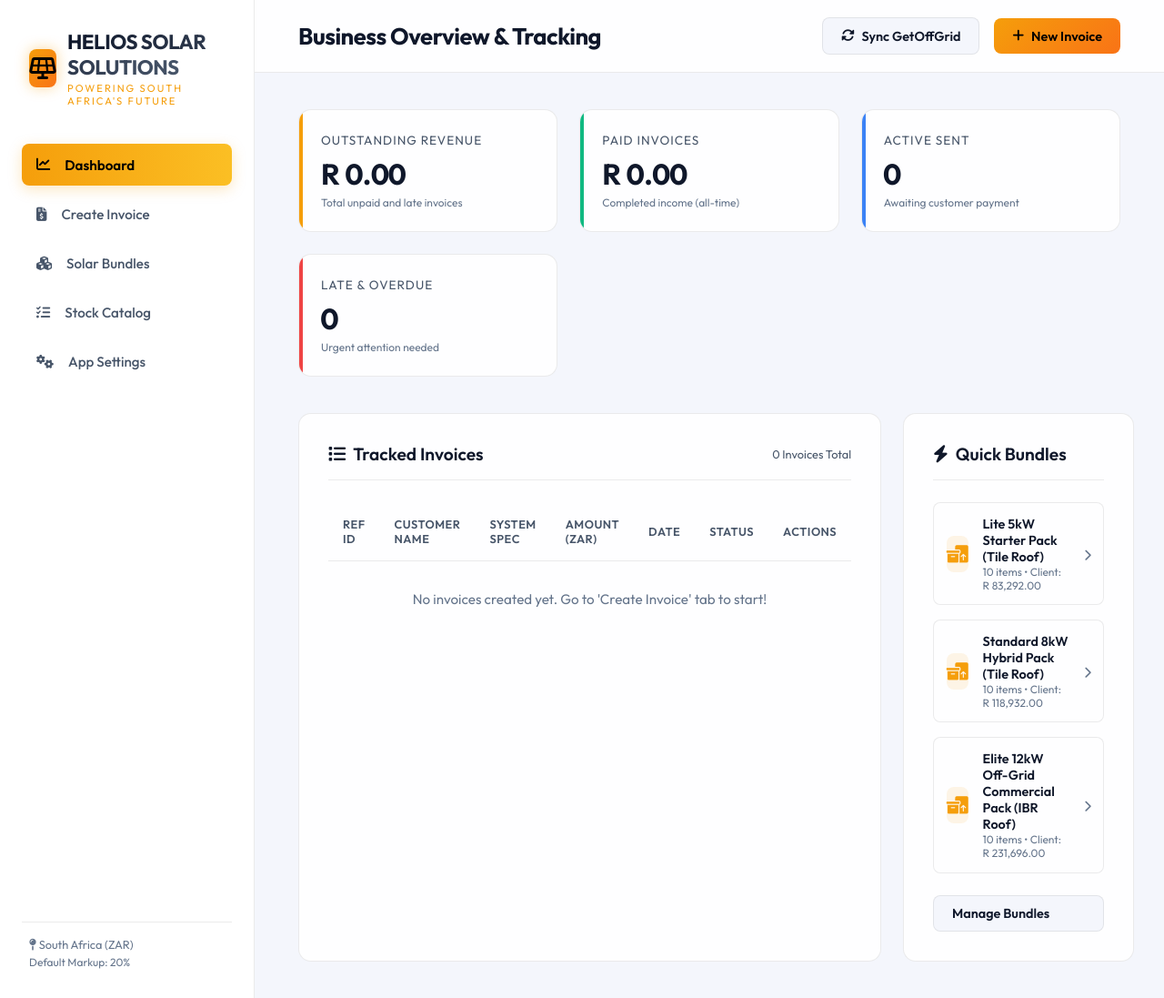
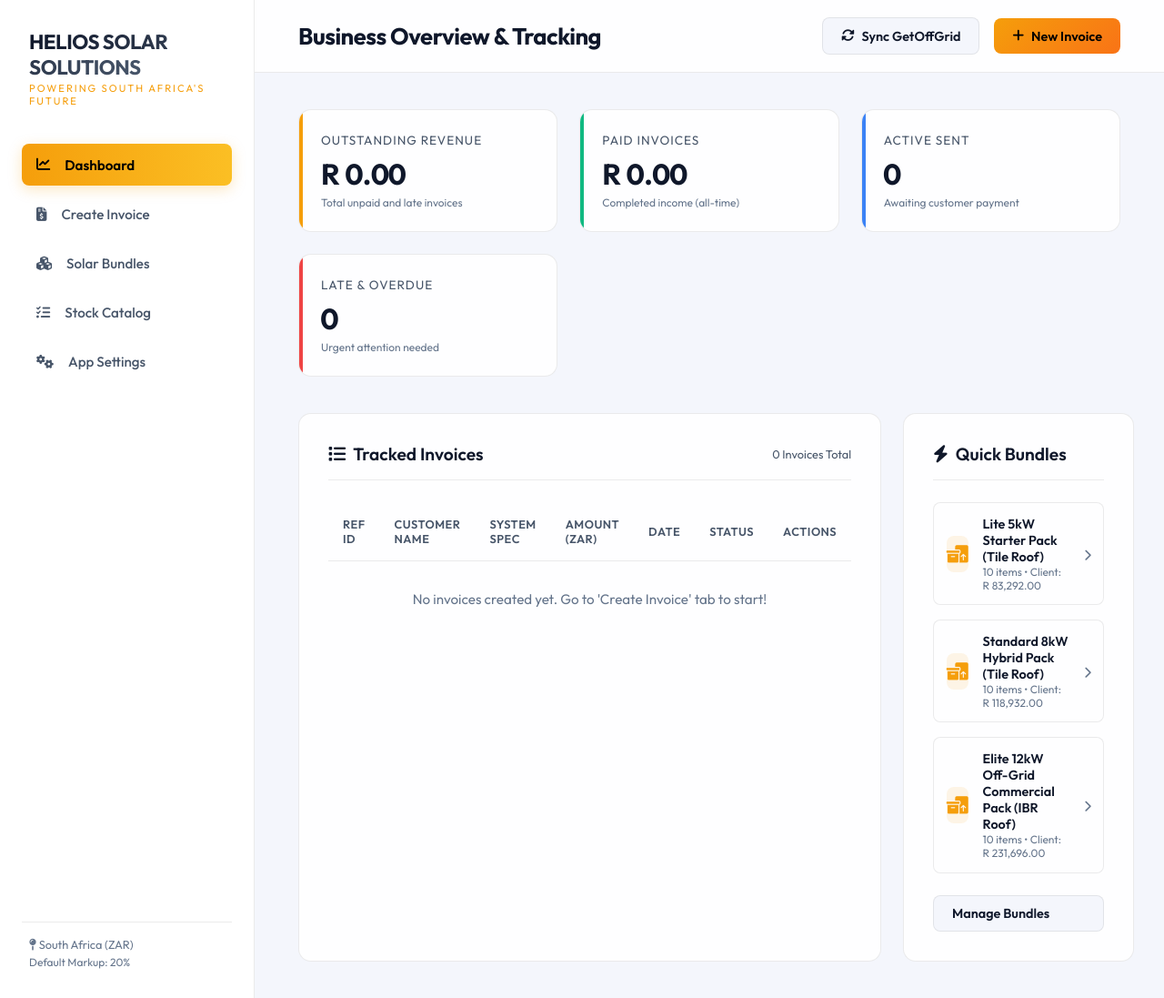
Before and after one commit to saecurrry/solar-invoice, a website with bundled scripts: page public/index.html in a window 1280 px wide. Shown: the whole page at 91% size. Built offline with nearby package versions, Linux system fonts and the light colour scheme; files whose address does not match are found by name.

Commit message:
style: Remove solar panel icon from top-left sidebar brand

```diff
--- a/public/index.html
+++ b/public/index.html
@@ -34,7 +34,6 @@
       <!-- Sidebar -->
       <aside class="sidebar">
         <div class="brand">
-          <div class="brand-logo"><i class="fa-solid fa-solar-panel"></i></div>
           <div>
             <span class="brand-text" id="sidebar-brand-text">HELIOS</span>
             <span class="brand-sub" id="sidebar-brand-sub">Solar Invoice App</span>
```
